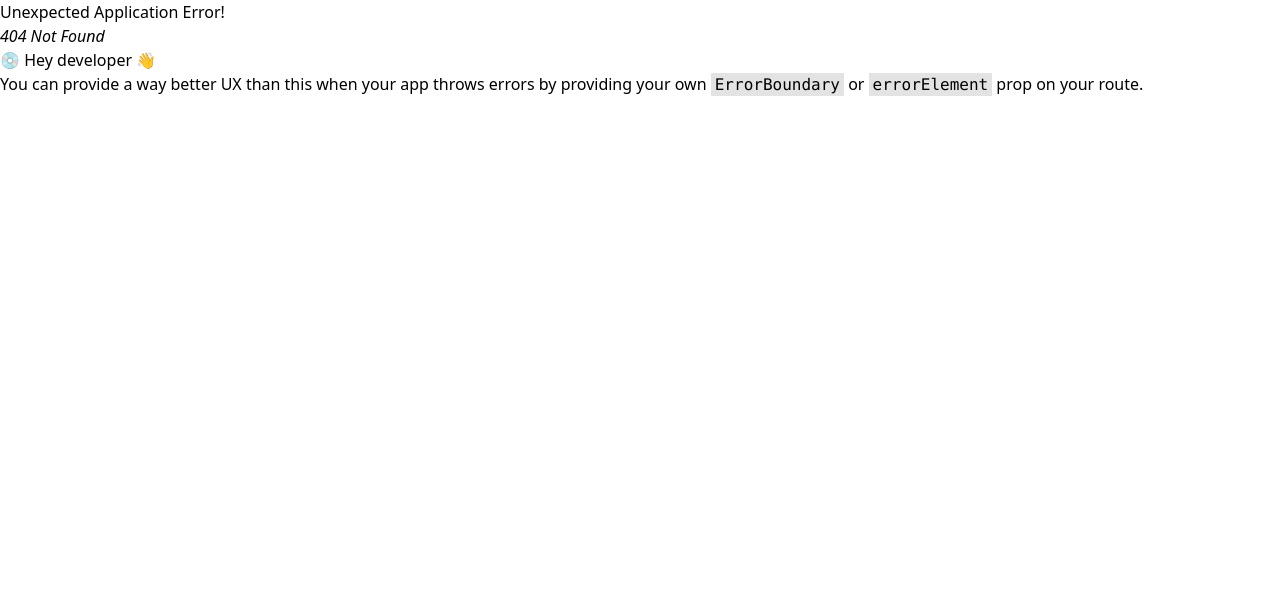
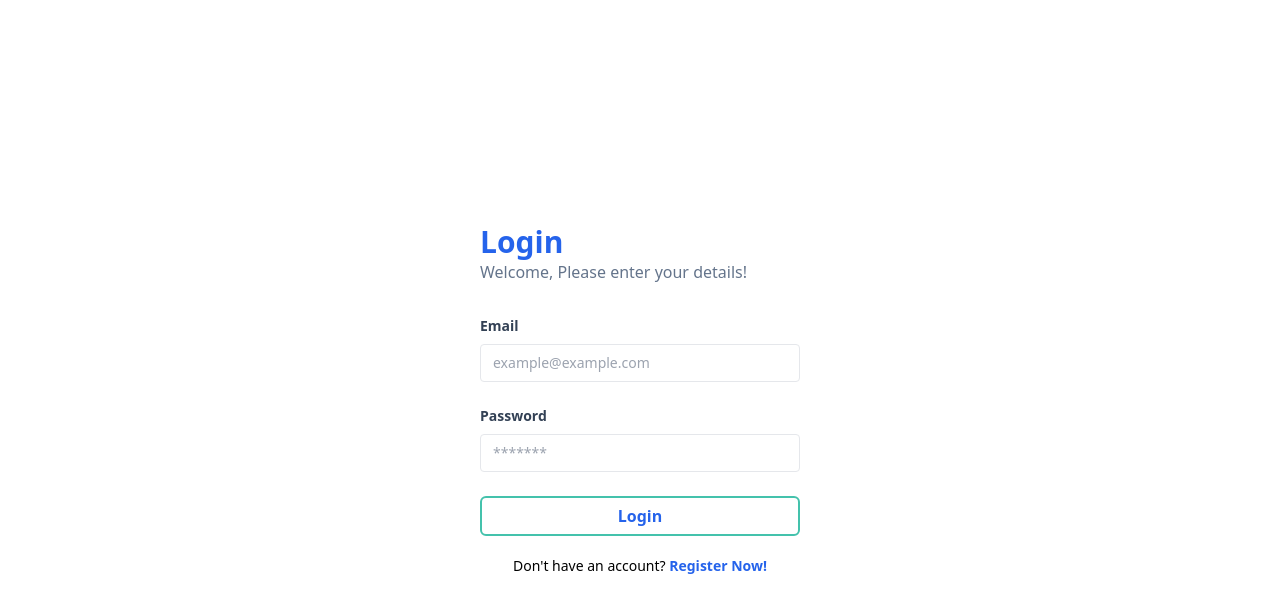
Before and after one commit to raffw/final-project-Front-End, a React (Vite) app: page /login in a window 1280 px wide. Before the commit this address had no page. Shown: the top 612 px of the page. Built offline with nearby package versions, Linux system fonts and the light colour scheme.

Commit message:
feat: add login files for FE

```diff
--- /dev/null
+++ b/src/components/Fragments/FormLogin.jsx
@@ -0,0 +1,31 @@
+import Button from "../Elements/Button";
+import InputForm from "../Elements/Input";
+
+const FormLogin = () => {
+  const handleLogin = (e) => {
+    e.preventDefault();
+    localStorage.setItem("email", e.target.email.value);
+    localStorage.setItem("password", e.target.password.value);
+    window.location.href = "/products";
+  };
+    return (
+        <form onSubmit={handleLogin}>
+        <InputForm
+          label = "Email"
+          type = "email"
+          placeholder = "example@example.com"
+          name = "email"
+        />
+        <InputForm
+          label = "Password"
+          type = "password"
+          placeholder = "*******"
+          name = "password"
+        />
+        <Button classname="bg-white w-full border-2 border-midGreen" type="submit"
+        >Login</Button>
+      </form>
+    );
+};
+
+export default FormLogin;
--- a/src/pages/login.jsx
+++ b/src/pages/login.jsx
@@ -0,0 +1,12 @@
+import FormLogin from "../components/Fragments/FormLogin";
+import AuthLayout from "../Layouts/AuthLayout";
+
+const LoginPage = () => {
+    return (
+        <AuthLayout title = "Login" type = "login">
+            <FormLogin />
+        </AuthLayout>
+    );
+}
+
+export default LoginPage;
```
Also changed, not shown: src/main.jsx (+5 -5 lines).
